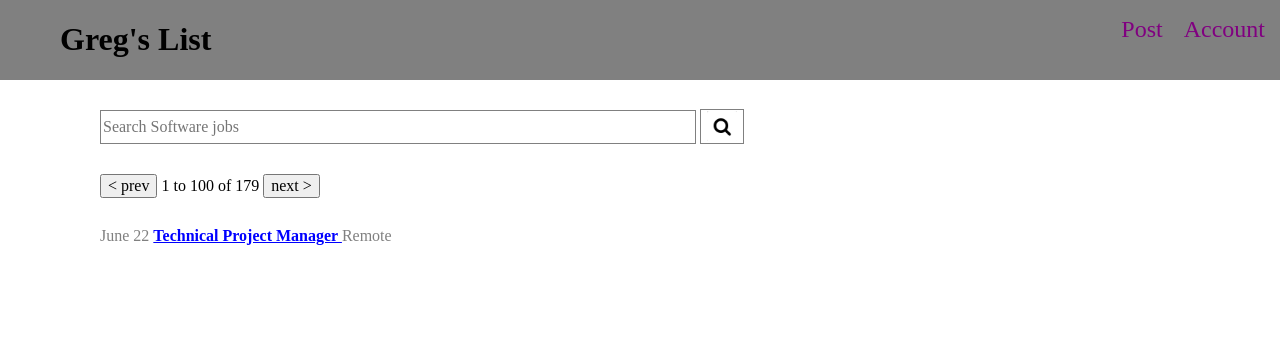
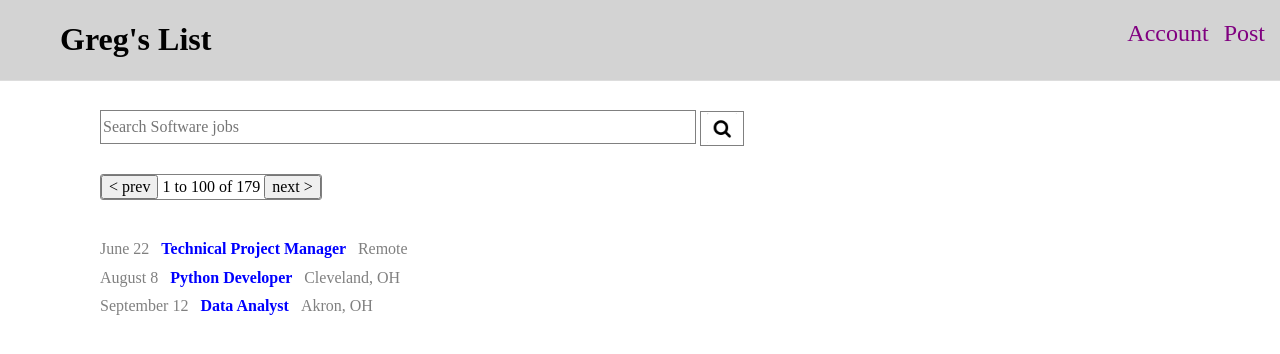
Before and after one commit to talta/Greg-s-List, a plain HTML site: page index.html in a window 1280 px wide. Drawn offline with nearby package versions, Linux system fonts and the light colour scheme.

Commit message:
updated files following looking at the solution

```diff
--- a/index.html
+++ b/index.html
@@ -16,9 +16,8 @@
 				<h1>Greg's List
 				</h1>
 			</div>
-			<ul>
-				<li class='NoBulletList'> Post </li>
-				<li class='NoBulletList'> Account </li>
+				<a class='NoBulletList'a href=''> Post </a>
+				<a class='NoBulletList' a href=''> Account </a>
 		</nav>
 	</header>
 	<div class='SearchAndResults'>
@@ -29,7 +28,7 @@
 
 		<div class='PageNav'>
 			<button>< prev</button>
-			1 to 100 of 179
+			<span class='InBetweenButtons'>1 to 100 of 179</span>
 			<button> next > </button>
 		</div>
 		<br>
@@ -39,6 +38,16 @@
 				<a href='https://www.google.com' class='SearchResultTitle'> Technical Project Manager </a>
 				Remote
 			</div>
+			<div class=SearchResult>
+				August 8
+				<a href='https://www.google.com' class='SearchResultTitle'> Python Developer </a>
+				Cleveland, OH
+			</div>
+			<div class=SearchResult>
+				September 12
+				<a href='https://www.google.com' class='SearchResultTitle'> Data Analyst </a>
+				Akron, OH
+			</div>
 		</div>
 	</div>
 </body>
--- a/main.css
+++ b/main.css
@@ -3,8 +3,9 @@
 	/*margin-right: auto;
 	margin-left: auto;*/
 	position: fixed;
-	background-color: grey;
+	background-color: #D3d3d3;
 	width: 100%;
+	border-bottom: 1px solid #DDDDDD;
 }
 
 .navheader{
@@ -13,21 +14,29 @@
 	float: left;
 }
 
+
 .NoBulletList{
 	list-style: none;
+	float: right;
+	display: inline-block;
+	margin-top: 20px;
 }
 
-nav ul{
-	float: right;
-	display: inline-block;
-}
-
-nav ul li{
+nav a{
 	color:purple;
 	margin-right: 15px;
 	display: inline;
 	font-size: 24px;
 }
+
+a {
+	text-decoration: none;
+}
+
+a:hover{
+	text-decoration: underline;
+}
+
 /*
 .container .li{
 
@@ -52,7 +61,7 @@ nav ul li{
 	background-color: white;
 	border: 1px solid grey;
 	display: inline;
-	top: 9px;
+	top: 11px;
 	position: relative;
 }
 
@@ -65,12 +74,23 @@ nav ul li{
 .PageNav{
 	/*flex-direction: row;*/
 	position: relative;
-	display: block;
+	display: inline-block;
 	margin-top: 30px;
+	border: 1px solid grey;
+	border-radius: 3px;
+}
+
+span  .InBetweenButtons{
+	border: 1px solid black;
+	color: blue;
+	padding: 0;
+	margin-right: 15px;
+	margin-left: 15px;
 }
 
 .SearchResults{
 	color:grey;
+	padding-top: 30px;
 }
 
 .SearchResult{
@@ -81,6 +101,8 @@ nav ul li{
 .SearchResultTitle{
 	color: blue;
 	font-weight: bold;
+	margin-right: 8px;
+	margin-left: 8px;
 }
 
 .SearchResultTitle:Hover{
```
